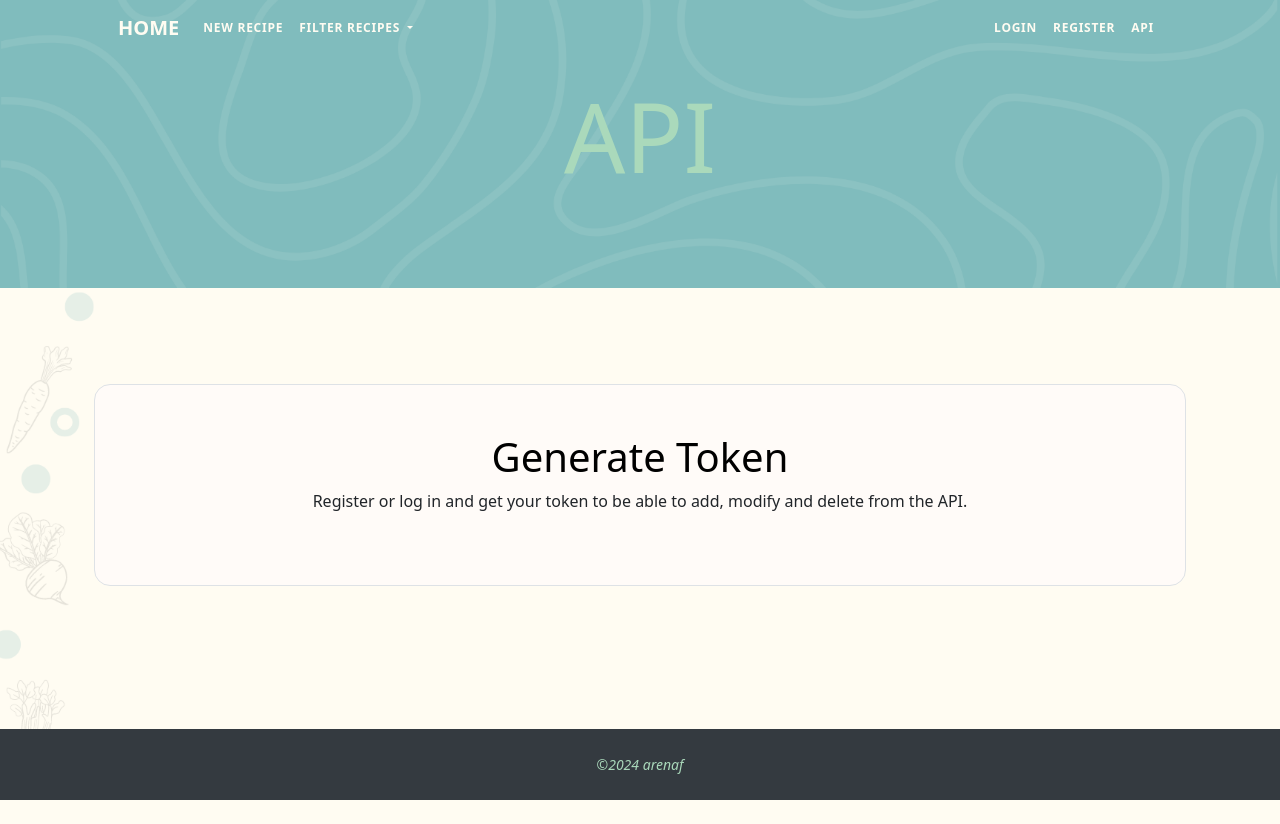
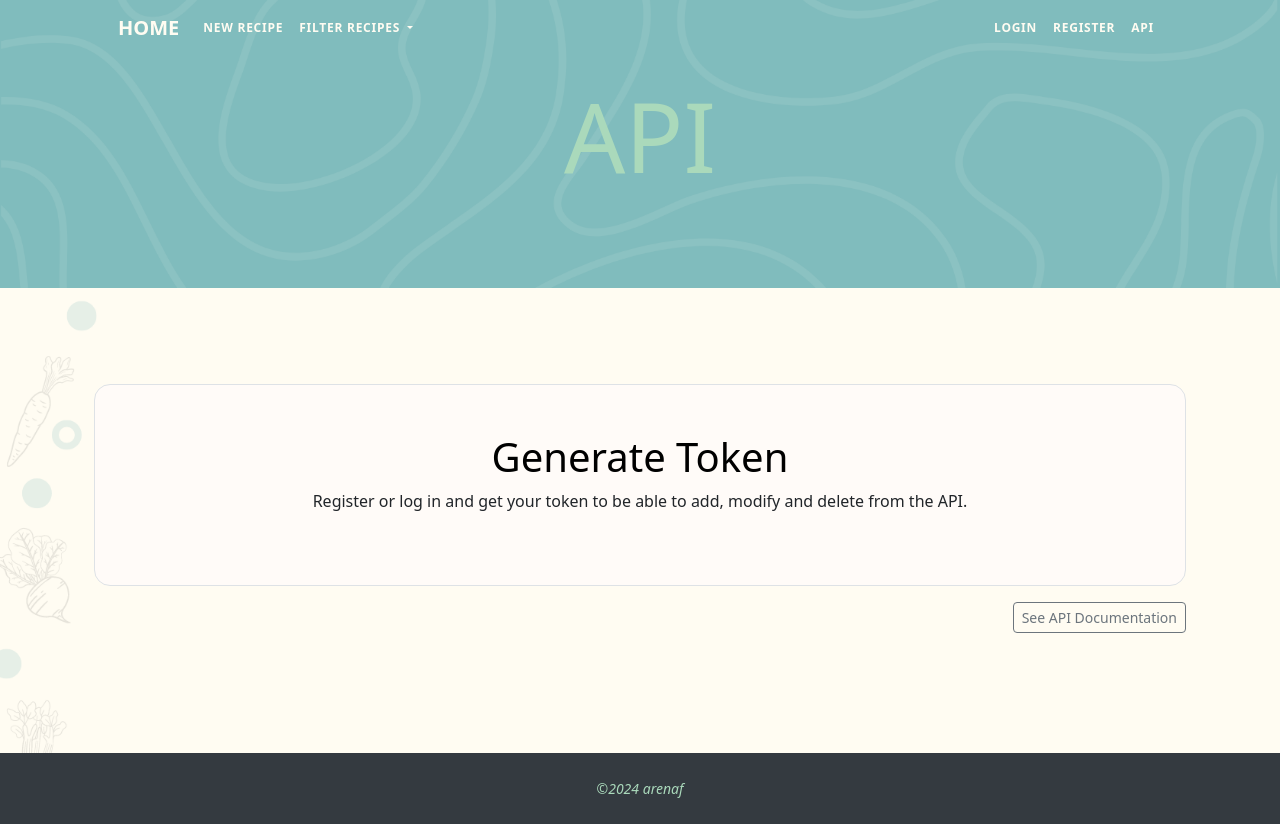
Before and after one commit to arenaf/api-recipes, a Flask app: page /api in a window 1280 px wide. Before the commit the page ends 800 px from the top, so only its background shows below. Run offline with Flask 3, Linux system fonts and the light colour scheme; some libraries are stand-ins or nearby versions.

Commit message:
Add API documentation

```diff
--- a/recipe_contents/templates/api.html
+++ b/recipe_contents/templates/api.html
@@ -61,6 +61,11 @@ function copyToken( id_element ) {
           </p>
         {% endif %}
       </div>
+      <div class="d-grid gap-2 d-md-flex justify-content-md-end">
+        <a class="btn btn-sm btn-outline-secondary mt-3"
+           href="https://documenter.getpostman.com/view/34666668/2sAXjNWqZa" target="_blank" role="button"> See API
+          Documentation</a>
+      </div>
     </div>
   </div>
 
```
